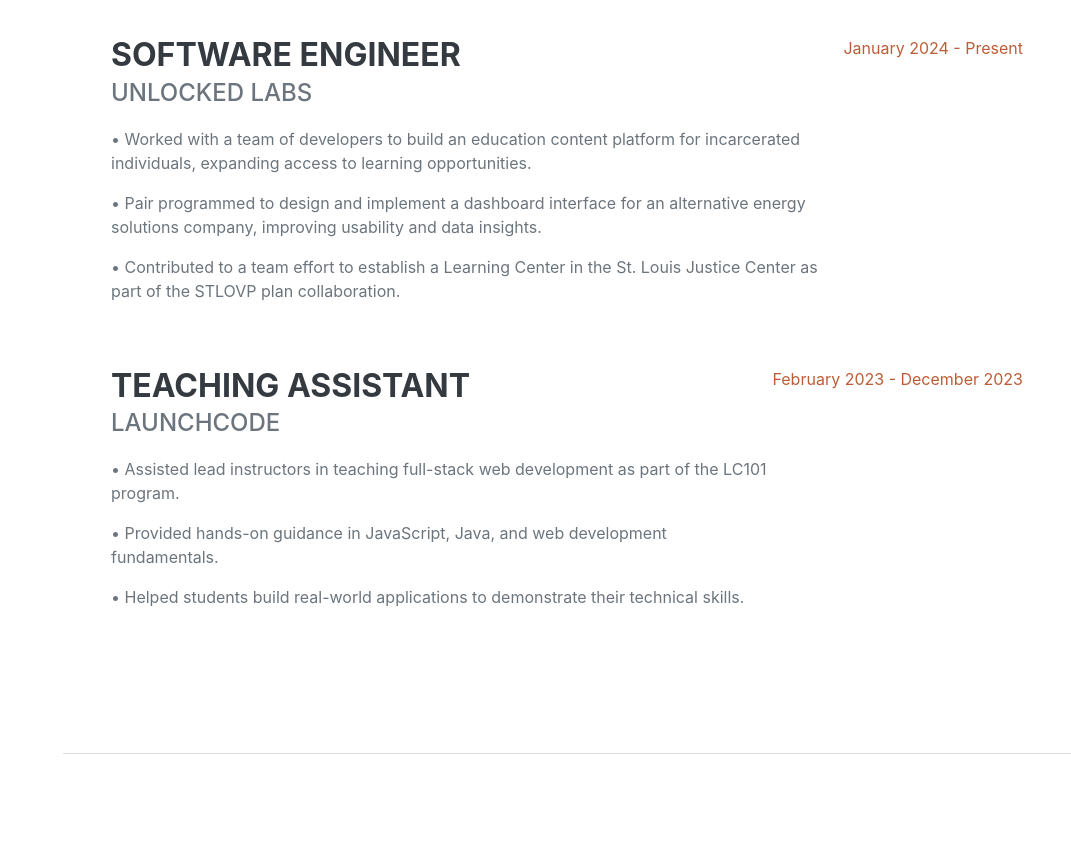
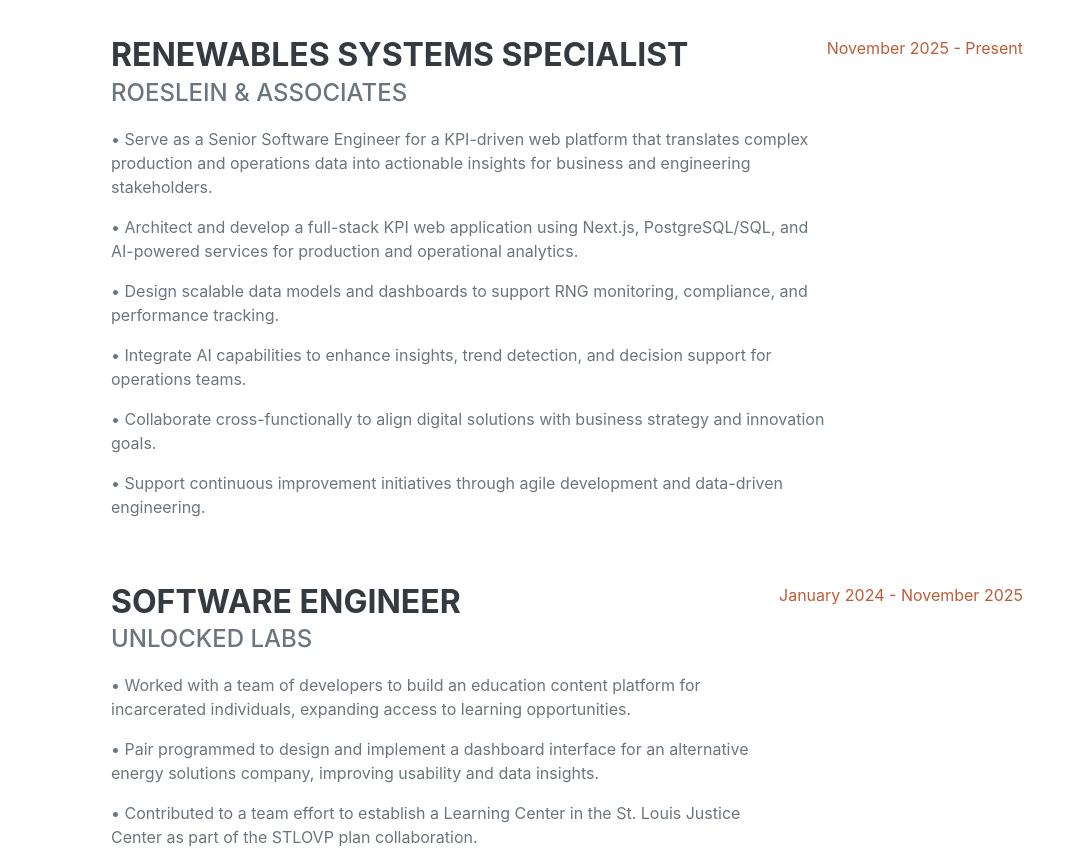
Before and after one commit to MillerSenior/anthony_d_miller_sr, a plain HTML site: page index.html in a window 1280 px wide. Shown: the part 960-1828 px from the top of the page, without its empty margins (209-1280 px from the left). Drawn offline with nearby package versions, Linux system fonts and the light colour scheme; a web font is replaced by a local one.

Commit message:
update: job change

```diff
--- a/index.html
+++ b/index.html
@@ -62,6 +62,19 @@
                     <h2 class="mb-5">Experience</h2>
                     <div class="d-flex flex-column flex-md-row justify-content-between mb-5">
                         <div class="flex-grow-1">
+                            <h3 class="mb-0">Renewables Systems Specialist</h3>
+                            <div class="subheading mb-3">Roeslein & Associates</div>
+                            <p>• Serve as a Senior Software Engineer for a KPI-driven web platform that translates complex production and operations data into actionable insights for business and engineering stakeholders.</p>
+                            <p>• Architect and develop a full-stack KPI web application using Next.js, PostgreSQL/SQL, and AI-powered services for production and operational analytics.</p>
+                            <p>• Design scalable data models and dashboards to support RNG monitoring, compliance, and performance tracking.</p>
+                            <p>• Integrate AI capabilities to enhance insights, trend detection, and decision support for operations teams.</p>
+                            <p>• Collaborate cross-functionally to align digital solutions with business strategy and innovation goals.</p>
+                            <p>• Support continuous improvement initiatives through agile development and data-driven engineering.</p>
+                        </div>
+                        <div class="flex-shrink-0"><span class="text-primary">November 2025 - Present</span></div>
+                    </div>
+                    <div class="d-flex flex-column flex-md-row justify-content-between mb-5">
+                        <div class="flex-grow-1">
                             <h3 class="mb-0">Software Engineer</h3>
                             <div class="subheading mb-3">Unlocked Labs</div>
                             <p>• Worked with a team of developers to build an education content platform for incarcerated individuals, expanding access to learning opportunities.</p>
@@ -73,7 +86,7 @@
 
 
                         </div>
-                        <div class="flex-shrink-0"><span class="text-primary">January 2024 - Present</span></div>
+                        <div class="flex-shrink-0"><span class="text-primary">January 2024 - November 2025</span></div>
                     </div>
                     <div class="d-flex flex-column flex-md-row justify-content-between mb-5">
                         <div class="flex-grow-1">
```
Also changed, not shown: 1 other file.
